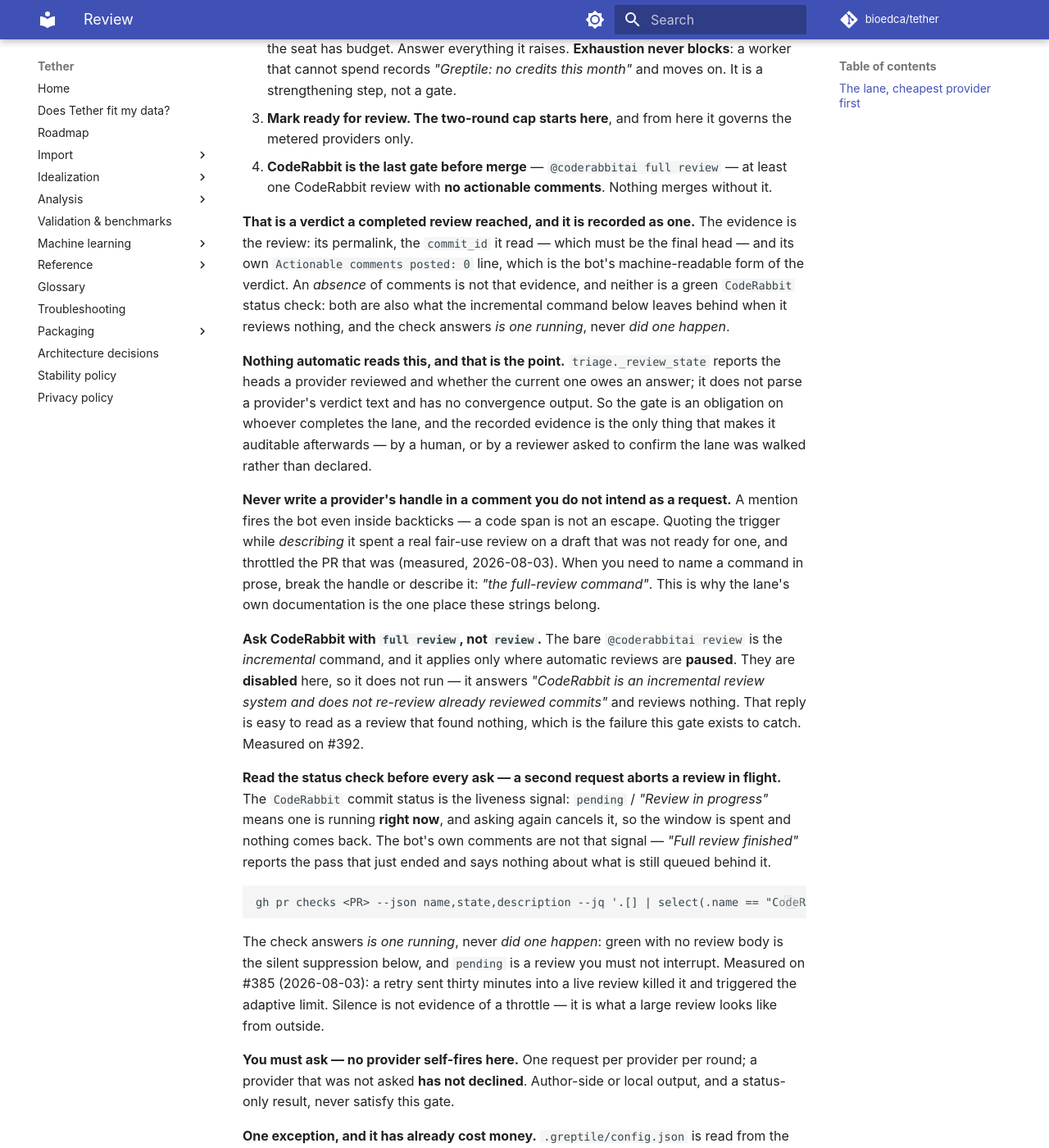
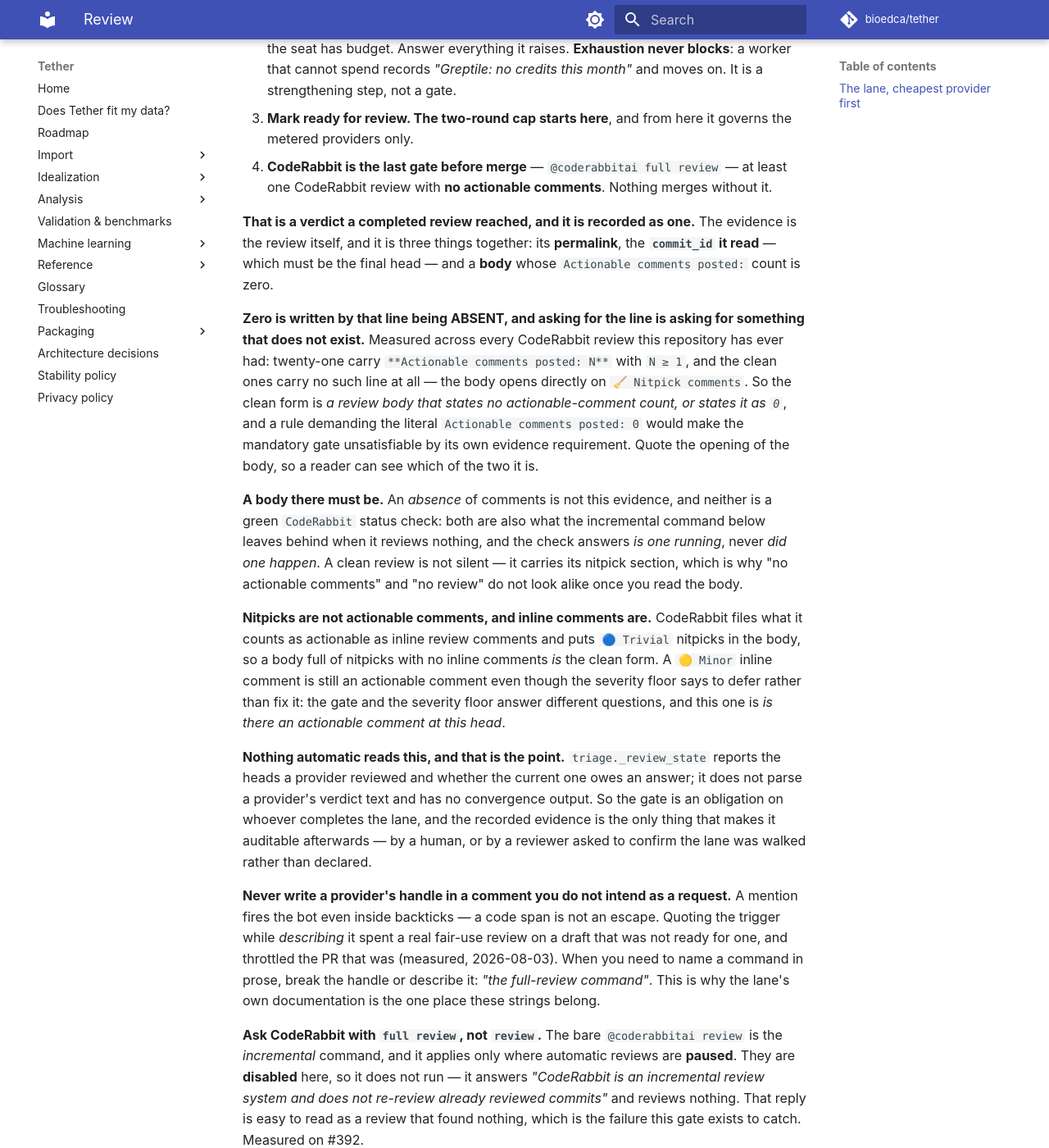
Before and after one commit to bioedca/tether, an MkDocs documentation site: the page built from docs/agents/review.md, in a window 1280 px wide and 1400 px high, scrolled down 745 px. Shown: the whole window at 82% size. Built offline with MkDocs 1.6.1 and Material for MkDocs 9.7.7, drawn with Linux system fonts in a browser that asks for light colours; comment, search, counter and statistics services are not loaded; the version menu is left out; some of the changed text lies outside the part shown.

Commit message:
fix(agents): ask the gate for evidence that exists, and state <SHA> once
Two corrections and one consolidation, all inside #400's own criteria.

**The gate asked for a line that never appears.** #400 required a clean
CodeRabbit review to be recorded with its `Actionable comments posted: 0`
line. Measured across every CodeRabbit review this repository has ever had:
twenty-one carry `Actionable comments posted: N` with N >= 1, and the clean
ones carry no such line at all - the body opens directly on the nitpick
section. So the requirement as written made the one gate nothing may merge
past unsatisfiable by its own evidence rule, which is the class of deadlock
#399 exists to remove. The clean form is now stated as what it is: a review
body that states no actionable-comment count, or states it as zero.

Two things that were implicit are now written down beside it, because both
are how a reader mistakes one for the other: a clean review is NOT silent
(it carries its nitpick section, which is what distinguishes it from a
review that never ran), and a `Minor` inline comment is still an actionable
comment even though the severity floor says defer rather than fix it - the
gate and the floor answer different questions.

**`<SHA>` has one home.** The rule lived as four paraphrases; #400 corrected
all four and #416 was the fifth surface it could not reach, because
`advance.md` existed only on #407's branch. Rather than write a sixth,
`docs/agents/review.md` states it once and `build.md`, `amend.md`,
`advance.md`, `SKILL.md` and `CONTRIBUTING.md` carry the command and point
there. Closes #416: the ADVANCE template now names where `<SHA>` comes from,
in wording that cannot drift from `amend.md` because it is the same sentence.

**The handle guard covers what GitHub posts.** #400 added it for the pull
request template; the issue forms are published the same way and were never
covered. Scoped deliberately to posted templates and not to every page:
`AGENTS.md`, `CLAUDE.md`, `CONTRIBUTING.md` and `build.md` each name a
handle and none is a defect, because none becomes a comment - a guard over
every page would fail four files whose fix would be deleting the command a
worker needs.

Closes #416.

Claude-Session: https://claude.ai/code/session_011zSb4LmAQs3tNMuoXZBg2g

````diff
--- a/docs/agents/review.md
+++ b/docs/agents/review.md
@@ -34,11 +34,31 @@ Each step begins only when the one before it has nothing blocking left.
    CodeRabbit review with **no actionable comments**. Nothing merges without it.
 
    **That is a verdict a completed review reached, and it is recorded as one.** The evidence is the
-   review: its permalink, the `commit_id` it read — which must be the final head — and its own
-   `Actionable comments posted: 0` line, which is the bot's machine-readable form of the verdict.
-   An *absence* of comments is not that evidence, and neither is a green `CodeRabbit` status check:
-   both are also what the incremental command below leaves behind when it reviews nothing, and the
-   check answers *is one running*, never *did one happen*.
+   review itself, and it is three things together: its **permalink**, the **`commit_id` it read**
+   — which must be the final head — and a **body** whose `Actionable comments posted:` count is
+   zero.
+
+   **Zero is written by that line being ABSENT, and asking for the line is asking for something
+   that does not exist.** Measured across every CodeRabbit review this repository has ever had:
+   twenty-one carry `**Actionable comments posted: N**` with `N ≥ 1`, and the clean ones carry no
+   such line at all — the body opens directly on `🧹 Nitpick comments`. So the clean form is *a
+   review body that states no actionable-comment count, or states it as `0`*, and a rule demanding
+   the literal `Actionable comments posted: 0` would make the mandatory gate unsatisfiable by its
+   own evidence requirement. Quote the opening of the body, so a reader can see which of the two it
+   is.
+
+   **A body there must be.** An *absence* of comments is not this evidence, and neither is a green
+   `CodeRabbit` status check: both are also what the incremental command below leaves behind when it
+   reviews nothing, and the check answers *is one running*, never *did one happen*. A clean review
+   is not silent — it carries its nitpick section, which is why "no actionable comments" and "no
+   review" do not look alike once you read the body.
+
+   **Nitpicks are not actionable comments, and inline comments are.** CodeRabbit files what it
+   counts as actionable as inline review comments and puts `🔵 Trivial` nitpicks in the body, so a
+   body full of nitpicks with no inline comments *is* the clean form. A `🟡 Minor` inline comment
+   is still an actionable comment even though the severity floor says to defer rather than fix it:
+   the gate and the severity floor answer different questions, and this one is *is there an
+   actionable comment at this head*.
 
    **Nothing automatic reads this, and that is the point.** `triage._review_state` reports the heads
    a provider reviewed and whether the current one owes an answer; it does not parse a provider's
@@ -175,5 +195,24 @@ asking a provider to look **again** at work it has already reviewed this round.
   triggers it, so pace the asks rather than batching them.
 - Human sign-off: releases, tags, signing, any new scientific claim or citation. Nothing else waits.
 - Merge under explicit per-PR authority, with checks green, threads resolved, and evidence bound to
-  the merged head. Then **arm auto-merge and exit** — never wait, never poll. Squash with
-  `--match-head-commit`, which is what replaces the merge queue this repository cannot have.
+  the merged head. Then **arm auto-merge and exit** — never wait, never poll.
+
+  ```
+  gh pr merge <PR> --auto --squash --match-head-commit <SHA>
+  ```
+
+  `--match-head-commit` is what replaces the merge queue this repository cannot have — that needs an
+  organization-owned repository. **`<SHA>` is the 40-hex head the clean review read, and you supply
+  it; nothing substitutes it.** It is the `commit_id` on that review, which is equally what
+  `git rev-parse HEAD` prints when you have pushed nothing since. Do **not** re-read the head from
+  the pull request while arming: that answers with whatever it is *now*, so the flag compares the
+  head against itself, binds nothing, and still reads as protection — and a guard that always passes
+  is worse than no guard. A short or mismatched value is refused by the API, so the failure is the
+  merge not happening rather than a merge against a head no review covers.
+
+  **This paragraph is the rule, and the other pages point at it rather than restate it.**
+  `.agents/tasks/{build,amend,advance}.md`, `.agents/skills/tether-worker/SKILL.md` and
+  `CONTRIBUTING.md` carry the command and nothing else. [#400](https://github.com/bioedca/tether/issues/400)
+  had to correct one sentence on four pages and [#416](https://github.com/bioedca/tether/issues/416)
+  was the fifth it could not reach; that is what a paraphrase costs on the one command standing in
+  for a merge queue.
````
Also changed, not shown: .agents/skills/tether-worker/SKILL.md (+3 -6 lines), .agents/tasks/advance.md (+5 -0 lines), .agents/tasks/amend.md (+3 -7 lines), .agents/tasks/build.md (+2 -1 lines), CONTRIBUTING.md (+9 -9 lines), .github/pull_request_template.md, 1 other file.
